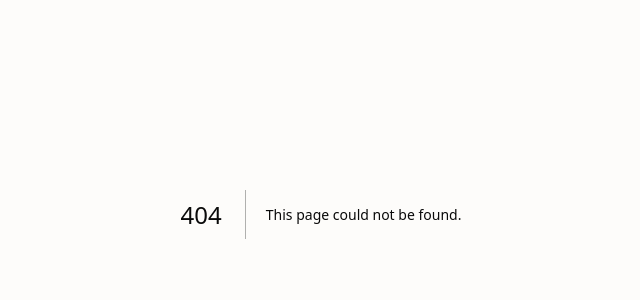
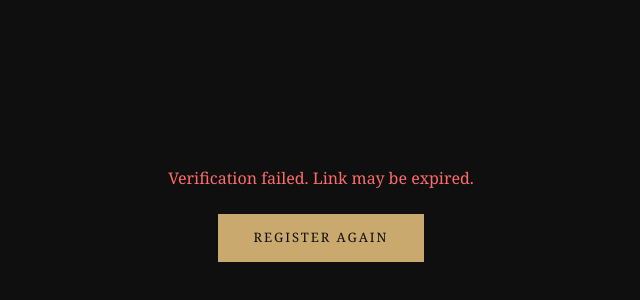
Before and after one commit to jagrutjain10-hub/LUXORA, a Next.js app in the folder luxora/frontend/: page /verify-email in a window 1280 px wide. Before the commit this address had no page. Shown: the part 186-486 px from the top of the page, without its empty margins (319-959 px from the left). Built offline with nearby package versions, Linux system fonts and the light colour scheme.

Commit message:
feat: add verify-email page

```diff
--- /dev/null
+++ b/luxora/frontend/src/app/verify-email/page.tsx
@@ -0,0 +1,46 @@
+'use client';
+
+import { useEffect, useState } from 'react';
+import { useSearchParams, useRouter } from 'next/navigation';
+
+export default function VerifyEmailPage() {
+  const searchParams = useSearchParams();
+  const router = useRouter();
+  const [status, setStatus] = useState<'loading' | 'success' | 'error'>('loading');
+
+  useEffect(() => {
+    const token = searchParams.get('token');
+    if (!token) { setStatus('error'); return; }
+
+    fetch(`${process.env.NEXT_PUBLIC_API_URL}/api/v1/auth/verify-email?token=${token}`)
+      .then(res => res.ok ? setStatus('success') : setStatus('error'))
+      .catch(() => setStatus('error'));
+  }, [searchParams]);
+
+  return (
+    <div style={{ minHeight: '100vh', display: 'flex', alignItems: 'center', justifyContent: 'center', background: '#0f0f0f' }}>
+      <div style={{ textAlign: 'center', color: '#fff', fontFamily: 'Georgia, serif' }}>
+        {status === 'loading' && <p style={{ color: '#c9a96e' }}>Verifying your email...</p>}
+        {status === 'success' && (
+          <>
+            <h1 style={{ color: '#c9a96e', letterSpacing: '0.3em', marginBottom: 16 }}>LUXORA</h1>
+            <p style={{ marginBottom: 24 }}>Your email has been verified successfully!</p>
+            <button onClick={() => router.push('/login')}
+              style={{ background: '#c9a96e', color: '#0f0f0f', border: 'none', padding: '14px 36px', cursor: 'pointer', letterSpacing: '0.15em', textTransform: 'uppercase', fontSize: 13 }}>
+              Sign In
+            </button>
+          </>
+        )}
+        {status === 'error' && (
+          <>
+            <p style={{ color: '#ff6b6b', marginBottom: 24 }}>Verification failed. Link may be expired.</p>
+            <button onClick={() => router.push('/register')}
+              style={{ background: '#c9a96e', color: '#0f0f0f', border: 'none', padding: '14px 36px', cursor: 'pointer', letterSpacing: '0.15em', textTransform: 'uppercase', fontSize: 13 }}>
+              Register Again
+            </button>
+          </>
+        )}
+      </div>
+    </div>
+  );
+}
```
